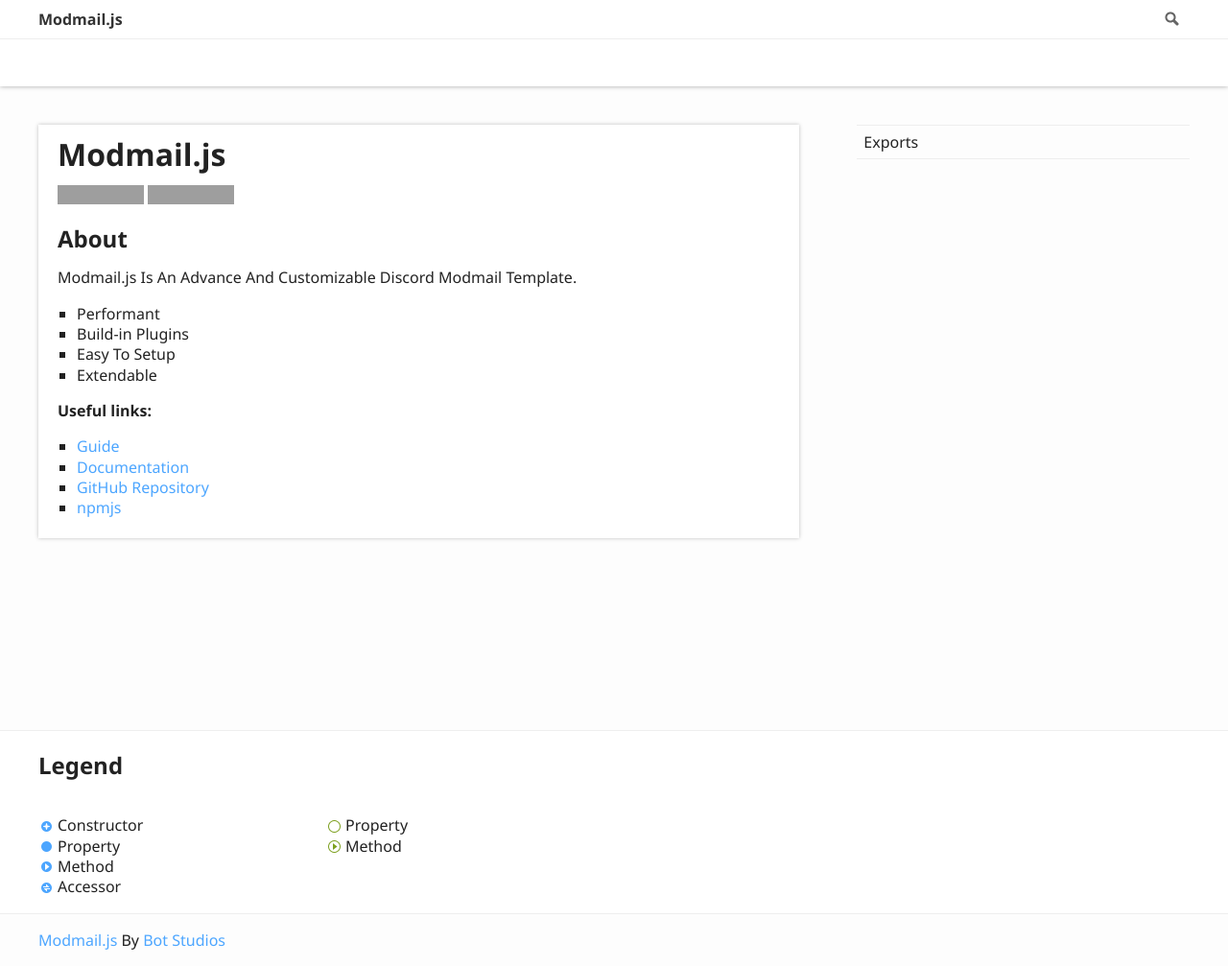
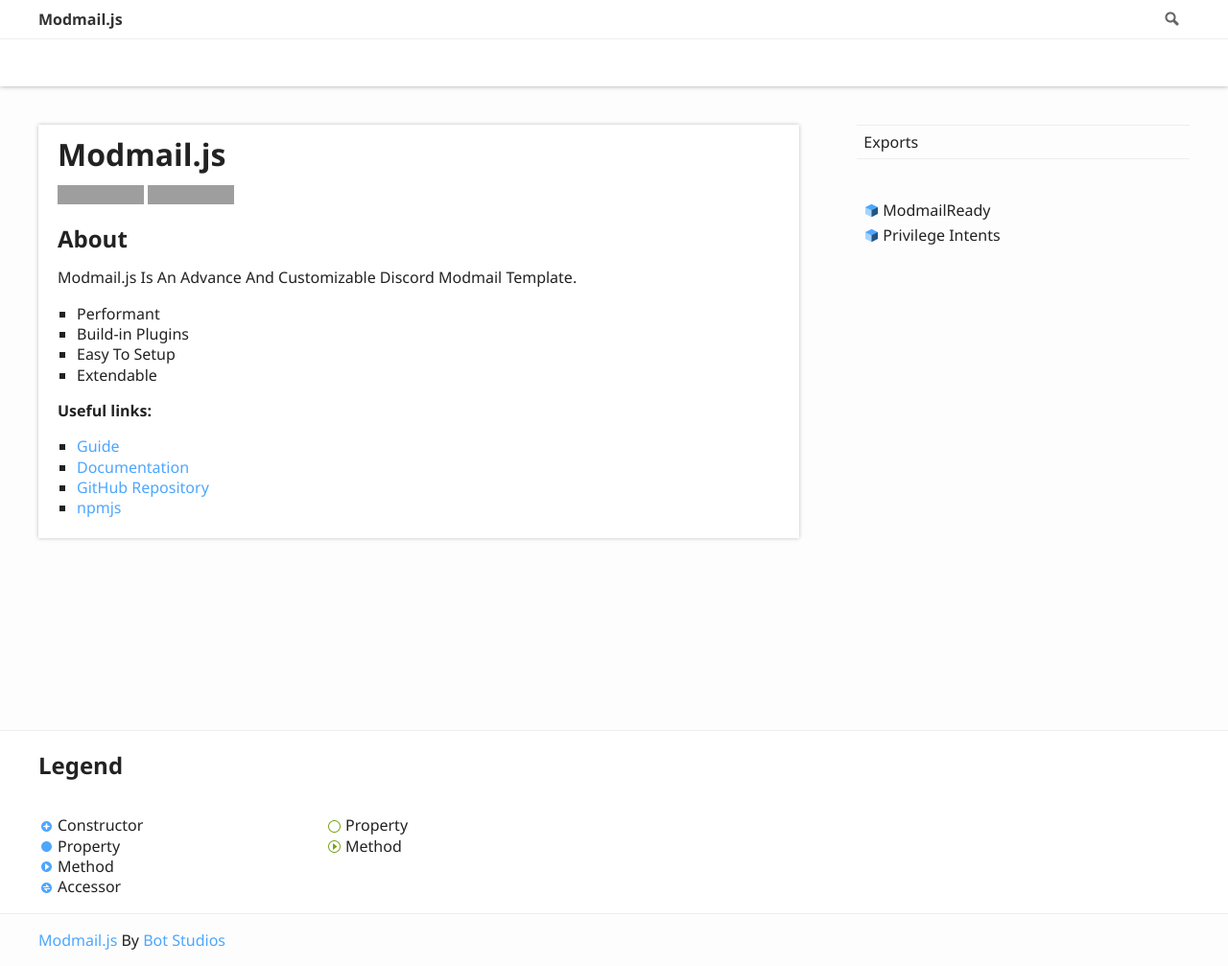
Before and after one commit to BotStudios/modmail.js, a Jekyll site: the page docs/index.html, which Jekyll copies as it is, in a window 1280 px wide and 1007 px high. Shown: the whole window at 96% size. Built offline with Jekyll 4.4.1, drawn with Linux system fonts in a browser that asks for light colours; grey boxes are pictures that could not be loaded.

Commit message:
Update index.html

```diff
--- a/docs/index.html
+++ b/docs/index.html
@@ -76,6 +76,12 @@
 			</nav>
 			<nav class="tsd-navigation secondary menu-sticky">
 				<ul class="before-current">
+				<li class=" tsd-kind-class">
+						<a href="./promises/Modmail" class="tsd-kind-icon"><wbr>Modmail<wbr>Ready</a>
+					</li>
+					<li class=" tsd-kind-class">
+						<a href="./arrays/Intents" class="tsd-kind-icon">Privilege Intents<wbr></a>
+					</li>
 				</ul>
 			</nav>
 		</div>
```
